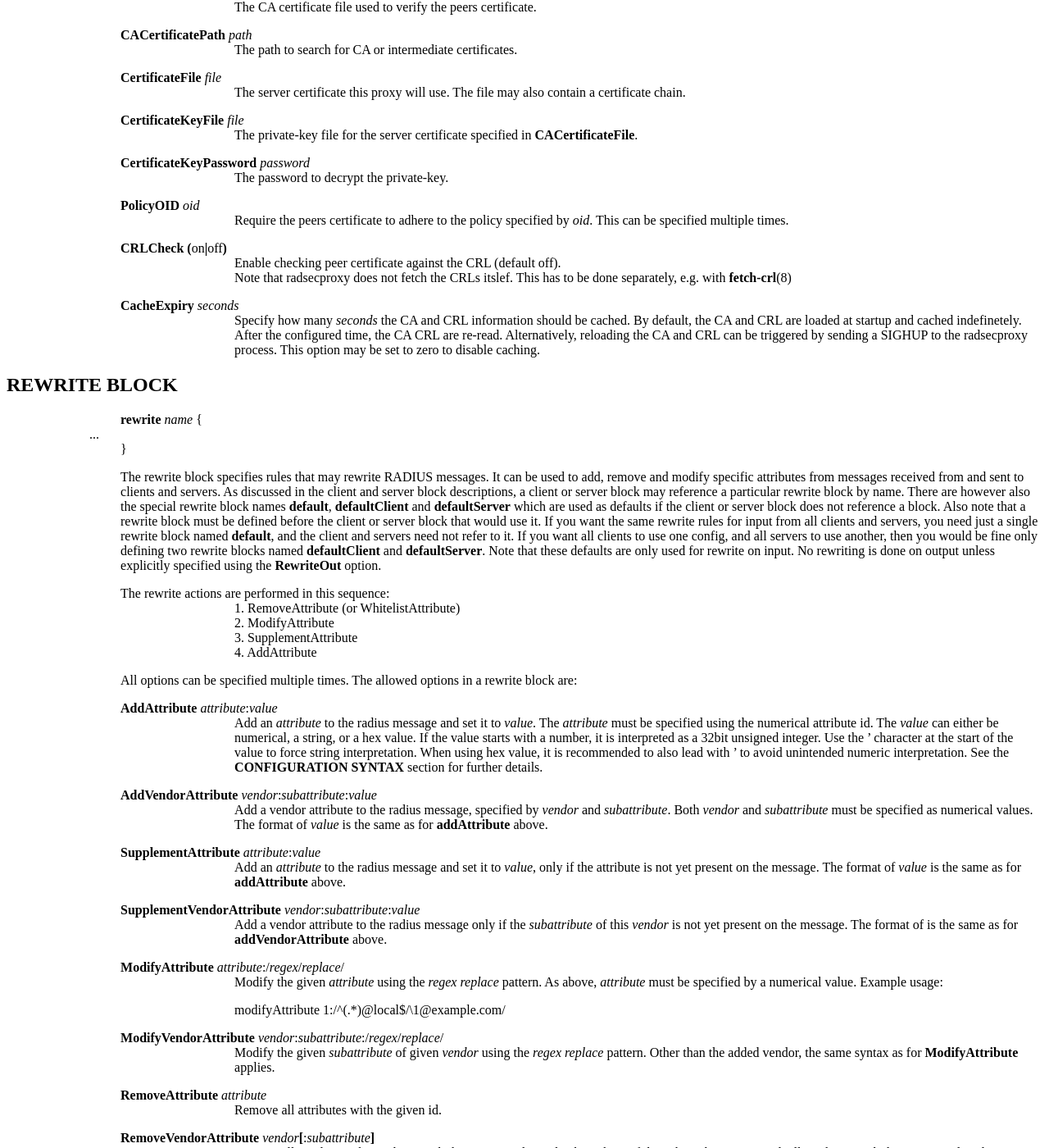
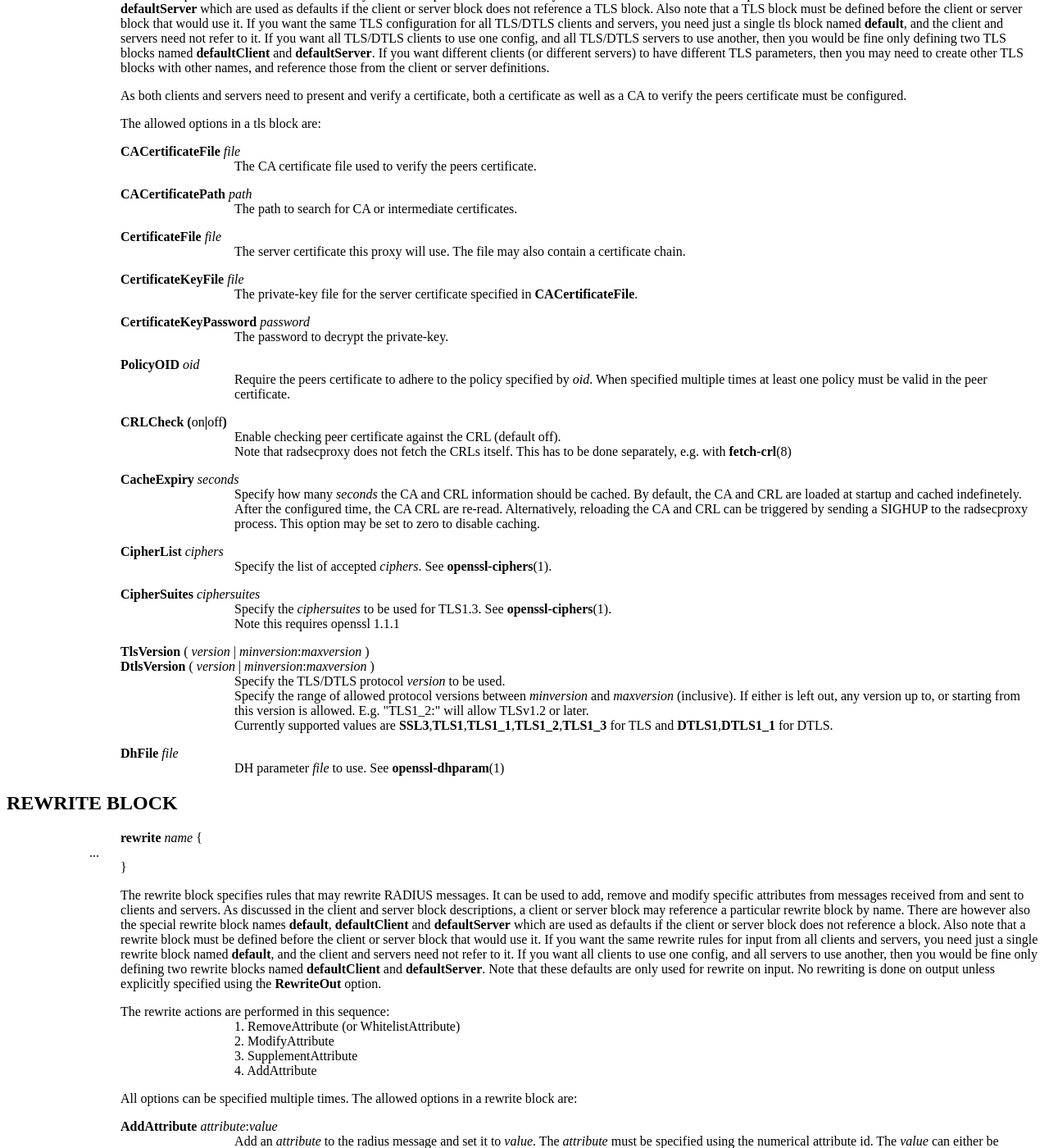
Before and after one commit to radsecproxy/radsecproxy.github.io, a Jekyll site: the page radsecproxy.conf.html, which Jekyll copies as it is, in a window 1280 px wide and 1400 px high, scrolled down 7625 px. Shown: the whole window at 82% size. Built offline with Jekyll 4.4.1, drawn with Linux system fonts in a browser that asks for light colours; some of the changed text lies outside the part shown.

Commit message:
radsecproxy 1.9.0 release

```diff
--- a/_config.yml
+++ b/_config.yml
@@ -2,8 +2,8 @@ theme: jekyll-theme-slate
 title: radsecproxy
 description: a generic RADIUS proxy with RadSec support
 show_downloads: true
-download_version: v1.8.2
+download_version: v1.9.0
 github:
   repository_url: https://github.com/radsecproxy/radsecproxy
-  tar_url: https://github.com/radsecproxy/radsecproxy/releases/download/1.8.2/radsecproxy-1.8.2.tar.gz
-  asc_url: https://github.com/radsecproxy/radsecproxy/releases/download/1.8.2/radsecproxy-1.8.2.tar.gz.asc
+  tar_url: https://github.com/radsecproxy/radsecproxy/releases/download/1.9.0/radsecproxy-1.9.0.tar.gz
+  asc_url: https://github.com/radsecproxy/radsecproxy/releases/download/1.9.0/radsecproxy-1.9.0.tar.gz.asc
--- a/radsecproxy-hash.html
+++ b/radsecproxy-hash.html
@@ -1,5 +1,5 @@
 <!-- Creator     : groff version 1.19.2 -->
-<!-- CreationDate: Fri Aug  7 07:23:42 2020 -->
+<!-- CreationDate: Wed May 26 08:10:58 2021 -->
 <!DOCTYPE html PUBLIC "-//W3C//DTD HTML 4.01 Transitional//EN"
 "http://www.w3.org/TR/html4/loose.dtd">
 <html>
--- a/radsecproxy.conf.html
+++ b/radsecproxy.conf.html
@@ -1,5 +1,5 @@
 <!-- Creator     : groff version 1.19.2 -->
-<!-- CreationDate: Fri Aug  7 07:23:42 2020 -->
+<!-- CreationDate: Wed May 26 08:10:58 2021 -->
 <!DOCTYPE html PUBLIC "-//W3C//DTD HTML 4.01 Transitional//EN"
 "http://www.w3.org/TR/html4/loose.dtd">
 <html>
@@ -209,10 +209,9 @@ messages should go. By default the messages go to syslog
 with facility <b>LOG_DAEMON</b>. Using this option you can
 specify another syslog facility, or you may specify that
 logging should be to a particular file, not using syslog.
-The value must be either a file or syslog URL. The file URL
-is the standard one <b>file:///var/log/radius.log</b>,
-specifying a local file that should be used. For syslog, you
-must use the syntax: <b>x&minus;syslog:///FACILITY</b> where
+The value must be either a file URL like
+<b>file:///path/to/your/logfile.log</b> or a syslog URL
+using the syntax: <b>x&minus;syslog:///FACILITY</b> where
 <b>FACILITY</b> must be one of <b>LOG_DAEMON</b>,
 <b>LOG_MAIL</b>, <b>LOG_USER</b>, <b>LOG_LOCAL0</b>,
 <b>LOG_LOCAL1</b>, <b>LOG_LOCAL2</b>, <b>LOG_LOCAL3</b>,
@@ -563,17 +562,24 @@ the default behaviour of matching CN or SubjectAltName
 against the specified hostname or IP address.</p>
 
 
-<p style="margin-left:11%; margin-top: 1em"><b>matchCertificateAttribute
-(</b> CN <b>|</b> SubjectAltName:URI <b>|</b>
-SubjectAltName:DNS <b>) :</b>/<i>regexp</i>/ <b><br>
+<p style="margin-left:11%; margin-top: 1em"><b>MatchCertificateAttribute</b>
+CN:/<i>regexp</i>/ <b><br>
 MatchCertificateAttribute</b>
-SubjectAltName:IP:<i>address</i></p>
+SubjectAltName:DNS:/<i>regexp</i>/ <b><br>
+MatchCertificateAttribute</b>
+SubjectAltName:URI:/<i>regexp</i>/ <b><br>
+MatchCertificateAttribute</b>
+SubjectAltName:IP:<i>address</i> <b><br>
+MatchCertificateAttribute</b> SubjectAltName:rID:<i>oid</i>
+<b><br>
+MatchCertificateAttribute</b>
+SubjectAltName:otherName:<i>oid</i>:/<i>regexp</i>/</p>
 
 <p style="margin-left:22%;">Perform additional validation
 of certificate attributes. Currently matching of CN and
-SubjectAltName types URI DNS and IP is supported. Note that
-currently this option can only be specified once in a client
-block.</p>
+SubjectAltName types URI, DNS, IP, rID, and otherName is
+supported. If specified multiple times, all terms must match
+for the certificate to be considered valid.</p>
 
 
 <p style="margin-left:11%; margin-top: 1em"><b>DuplicateInterval</b>
@@ -729,6 +735,13 @@ blocks.</p>
 (UDP/TCP) to connect to. If omitted, UDP and TCP will
 default to 1812 while TLS and DTLS will default to 2083.</p>
 
+<p style="margin-left:11%; margin-top: 1em"><b>Source
+(</b><i>address</i><b>|</b>*<b>)[</b>:<i>port</i><b>]</b></p>
+
+<p style="margin-left:22%;">Specify the source address
+and/or port to use for this server. See <b>Source...</b>
+options above.</p>
+
 
 <p style="margin-left:11%; margin-top: 1em"><b>DynamicLookupCommand</b>
 <i>command</i></p>
@@ -816,6 +829,21 @@ be applied if defined. No default blocks are applied for
 <b>LoopPrevention</b> option for this server. See section
 <b>BASIC OPTIONS</b> for details on this option.</p>
 
+
+<p style="margin-left:11%; margin-top: 1em"><b>BlockingStartup
+(</b>on<b>|</b>off)</p>
+
+<p style="margin-left:22%;">Start the dynamic server in
+blocking mode (default off), treating it as if it was
+already connected and enqueue requests to this server.
+Queued requests will be sent out when the connection is
+established. If however the dynamic lookup or the connection
+fails, the queued requests will be lost. (This is only
+considered for dynamic lookup servers. Ie when
+DynamicLookupCommand is specified) Warning: when the dynamic
+lookup and connection process is slow, this wil block the
+respective realm for that time.</p>
+
 <p style="margin-left:11%; margin-top: 1em">The meaning and
 syntax of the following options are exactly the same as for
 the client block. The details are not repeated here. Please
@@ -1063,15 +1087,16 @@ private-key.</p>
 <i>oid</i></p>
 
 <p style="margin-left:22%;">Require the peers certificate
-to adhere to the policy specified by <i>oid</i>. This can be
-specified multiple times.</p>
+to adhere to the policy specified by <i>oid</i>. When
+specified multiple times at least one policy must be valid
+in the peer certificate.</p>
 
 <p style="margin-left:11%; margin-top: 1em"><b>CRLCheck
 (</b>on<b>|</b>off<b>)</b></p>
 
 <p style="margin-left:22%;">Enable checking peer
 certificate against the CRL (default off). <br>
-Note that radsecproxy does not fetch the CRLs itslef. This
+Note that radsecproxy does not fetch the CRLs itself. This
 has to be done separately, e.g. with <b>fetch-crl</b>(8)</p>
 
 
@@ -1085,6 +1110,45 @@ After the configured time, the CA CRL are re-read.
 Alternatively, reloading the CA and CRL can be triggered by
 sending a SIGHUP to the radsecproxy process. This option may
 be set to zero to disable caching.</p>
+
+
+<p style="margin-left:11%; margin-top: 1em"><b>CipherList</b>
+<i>ciphers</i></p>
+
+<p style="margin-left:22%;">Specify the list of accepted
+<i>ciphers</i>. See <b>openssl-ciphers</b>(1).</p>
+
+
+<p style="margin-left:11%; margin-top: 1em"><b>CipherSuites</b>
+<i>ciphersuites</i></p>
+
+<p style="margin-left:22%;">Specify the <i>ciphersuites</i>
+to be used for TLS1.3. See <b>openssl-ciphers</b>(1). <br>
+Note this requires openssl 1.1.1</p>
+
+
+<p style="margin-left:11%; margin-top: 1em"><b>TlsVersion</b>
+( <i>version</i> | <i>minversion</i>:<i>maxversion</i> )
+<b><br>
+DtlsVersion</b> ( <i>version</i> |
+<i>minversion</i>:<i>maxversion</i> )</p>
+
+<p style="margin-left:22%;">Specify the TLS/DTLS protocol
+<i>version</i> to be used. <br>
+Specify the range of allowed protocol versions between
+<i>minversion</i> and <i>maxversion</i> (inclusive). If
+either is left out, any version up to, or starting from this
+version is allowed. E.g. &quot;TLS1_2:&quot; will allow
+TLSv1.2 or later. <br>
+Currently supported values are
+<b>SSL3</b>,<b>TLS1</b>,<b>TLS1_1</b>,<b>TLS1_2</b>,<b>TLS1_3</b>
+for TLS and <b>DTLS1</b>,<b>DTLS1_1</b> for DTLS.</p>
+
+<p style="margin-left:11%; margin-top: 1em"><b>DhFile</b>
+<i>file</i></p>
+
+<p style="margin-left:22%;">DH parameter <i>file</i> to
+use. See <b>openssl-dhparam</b>(1)</p>
 
 <a name="REWRITE BLOCK"></a>
 <h2>REWRITE BLOCK</h2>
@@ -1262,7 +1326,7 @@ removed.</p>
 
 
 
-<p style="margin-left:11%; margin-top: 1em"><b>radsecproxy</b>(1)</p>
+<p style="margin-left:11%; margin-top: 1em"><b>radsecproxy</b>(8)</p>
 <hr>
 </body>
 </html>
--- a/radsecproxy.html
+++ b/radsecproxy.html
@@ -1,5 +1,5 @@
 <!-- Creator     : groff version 1.19.2 -->
-<!-- CreationDate: Fri Aug  7 07:23:41 2020 -->
+<!-- CreationDate: Wed May 26 08:10:57 2021 -->
 <!DOCTYPE html PUBLIC "-//W3C//DTD HTML 4.01 Transitional//EN"
 "http://www.w3.org/TR/html4/loose.dtd">
 <html>
```
Also changed, not shown: other parts of radsecproxy.conf.html (+3 -7 lines), other parts of radsecproxy.html (+1 -1 lines), README.md (+13 -3 lines).
